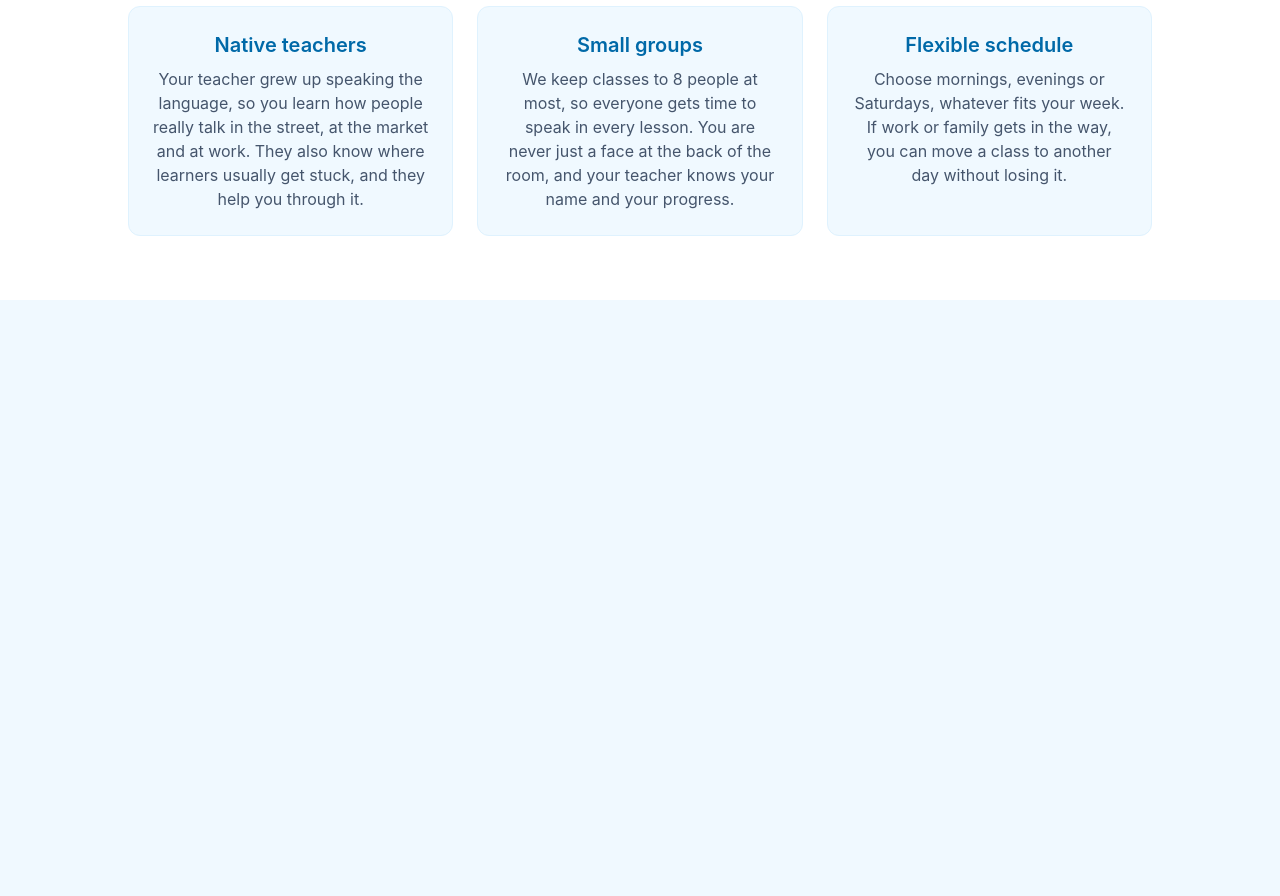
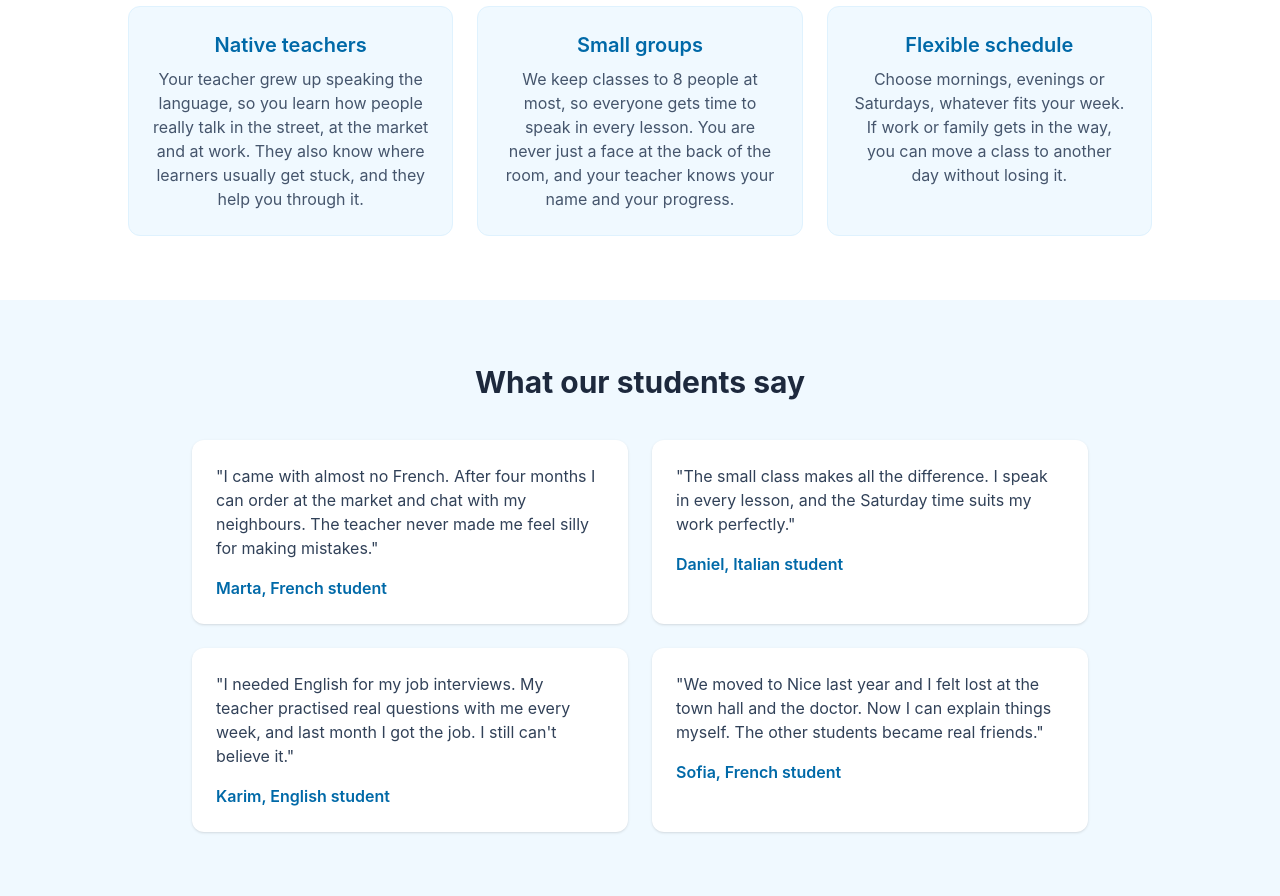
Before and after one commit to vanjulT/lingua-azur, a website: page index.html in a window 1280 px wide. Shown: the part 632-1528 px from the top of the page. Before the commit the page ends 932 px from the top, so only its background shows below. Drawn offline with Linux system fonts and the light colour scheme.

Commit message:
Add testimonials section with grid layout

```diff
--- a/index.html
+++ b/index.html
@@ -47,6 +47,46 @@
   <p class="mt-2 text-slate-600">Choose mornings, evenings or Saturdays, whatever fits your week. If work or family gets in the way, you can move a class to another day without losing it.</p>
 </article>
       </div>
+    </section>
+    <section class="py-16 px-6">
+      <h2 class="text-3xl font-bold text-center text-slate-800">What our students say</h2>
+      <div class="mt-10 grid gap-6 md:grid-cols-2 max-w-4xl mx-auto">
+        <figure class="rounded-xl bg-white p-6 shadow">
+  <blockquote class="text-slate-700">
+    "I came with almost no French. After four months I can order at the market and chat with my neighbours. The teacher never made me feel silly for making mistakes."
+  </blockquote>
+  <figcaption class="mt-4 font-semibold text-sky-700">
+    Marta, French student
+  </figcaption>
+</figure>
+
+<figure class="rounded-xl bg-white p-6 shadow">
+  <blockquote class="text-slate-700">
+    "The small class makes all the difference. I speak in every lesson, and the Saturday time suits my work perfectly."
+  </blockquote>
+  <figcaption class="mt-4 font-semibold text-sky-700">
+    Daniel, Italian student
+  </figcaption>
+</figure>
+<figure class="rounded-xl bg-white p-6 shadow">
+  <blockquote class="text-slate-700">
+    "I needed English for my job interviews. My teacher practised real questions with me every week, and last month I got the job. I still can't believe it."
+  </blockquote>
+  <figcaption class="mt-4 font-semibold text-sky-700">
+    Karim, English student
+  </figcaption>
+</figure>
+
+<figure class="rounded-xl bg-white p-6 shadow">
+  <blockquote class="text-slate-700">
+    "We moved to Nice last year and I felt lost at the town hall and the doctor. Now I can explain things myself. The other students became real friends."
+  </blockquote>
+  <figcaption class="mt-4 font-semibold text-sky-700">
+    Sofia, French student
+  </figcaption>
+</figure>
+
+      </div>
 
     </section>
   </main>
```
Also changed, not shown: css/output.css.
